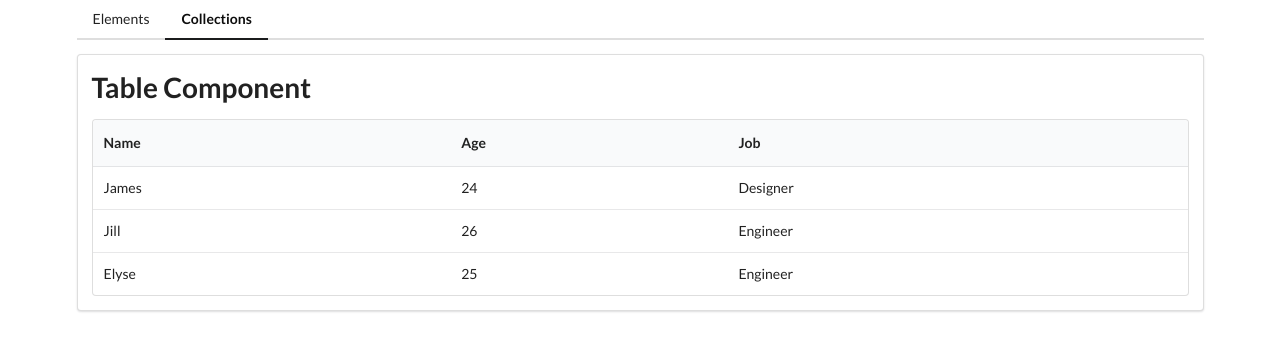
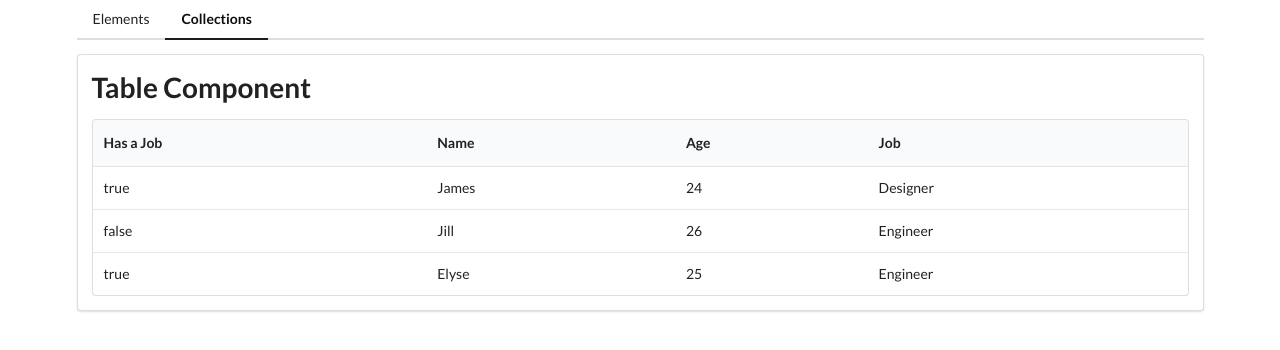
Before and after one commit to davidjbaker1994/TheModernAngularBootcamp, an Angular app in the folder comps/: page /collections in a window 1280 px wide. Shown: the top 350 px of the page. Built offline with nearby package versions, Linux system fonts and the light colour scheme.

Commit message:
122. Assembling the Table (completed after adding additional object into headers array

```diff
--- a/comps/src/app/collections/collections-home/collections-home.component.ts
+++ b/comps/src/app/collections/collections-home/collections-home.component.ts
@@ -7,14 +7,15 @@ import { Component, OnInit } from '@angular/core';
 })
 export class CollectionsHomeComponent implements OnInit {
   data = [
-    { name: 'James', age: 24, job: 'Designer', employed: true},
+    { name: 'James', age: 24, job: 'Designer', employed:  true },
     { name: 'Jill', age: 26, job: 'Engineer', employed: false },
     { name: 'Elyse', age: 25, job: 'Engineer', employed: true }
   ];
   headers = [
+    { key: 'employed', label: 'Has a Job'},
     { key: 'name', label: 'Name' },
     { key: 'age', label: 'Age'},
-    { key: 'job', label: 'Job'}
+    { key: 'job', label: 'Job'},
   ];
 
   constructor() { }
```
